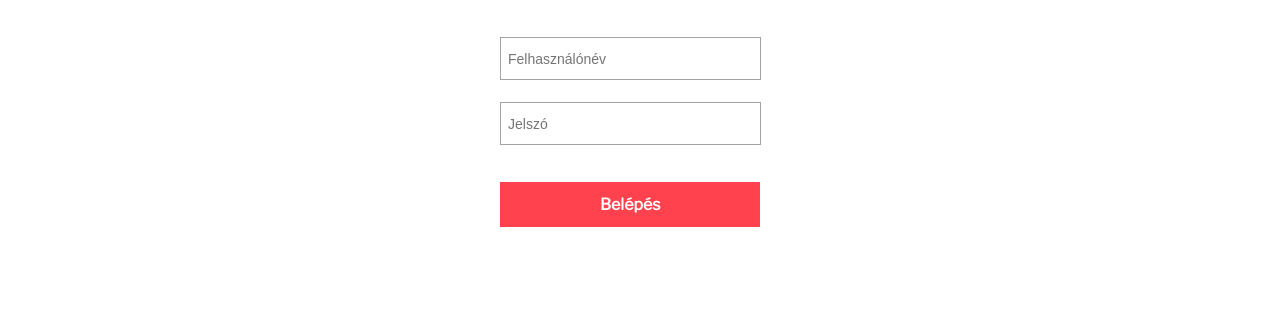
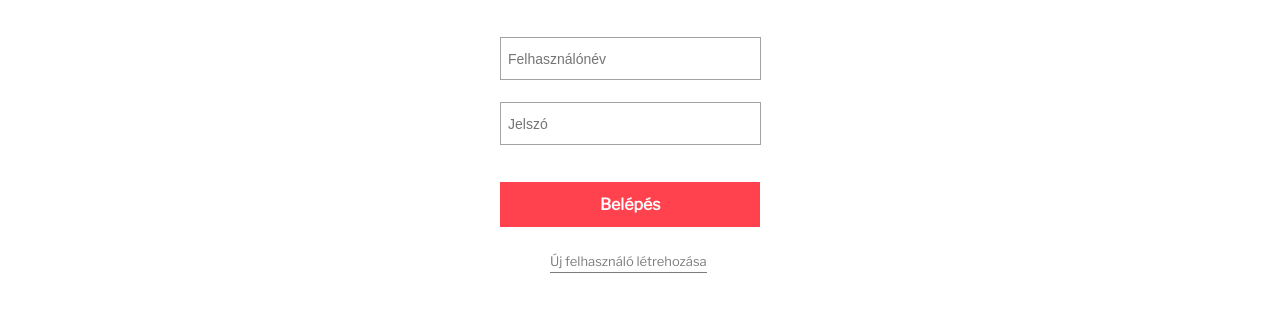
Before and after one commit to PeterBernath/plant-b, a React app: page / in a window 1280 px wide. Both pictures are taken after a click on the element "Belépés". Shown: the part 224-536 px from the top of the page. Built offline with nearby package versions, Linux system fonts and the light colour scheme; a web font is replaced by a local one.

Commit message:
added register link

```diff
--- a/src/client/App.js
+++ b/src/client/App.js
@@ -227,6 +227,7 @@ export default class App extends Component {
               </div>
               <button className="login_button">Belépés</button>
             </form>
+            <a className="register_link">Új felhasználó létrehozása</a>
           </div>
           </div>
           ) : (<div></div>)}
--- a/src/client/styles.less
+++ b/src/client/styles.less
@@ -270,10 +270,22 @@ li {
   cursor: pointer;
   font-family: 'Libre Franklin';
   margin-top: 15px;
+  margin-bottom: 25px;
 }
 
 .login_button:hover {
-  background-color: #b02e36;
+  background-color: #e0313c;
   border: none;
   color: #ffffff;
 }
+
+.register_link {
+  margin: 20px 0px 0px 50px;
+  font-family: 'Libre Franklin';
+  color: #7c7c7c;
+  font-size: 13px;
+  font-weight: 100;
+  line-height: 1.5;
+  border-bottom: 0.5px solid #7c7c7c;
+  padding-bottom: 3px;
+}
```
